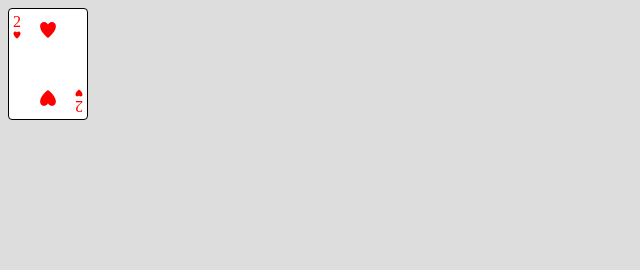
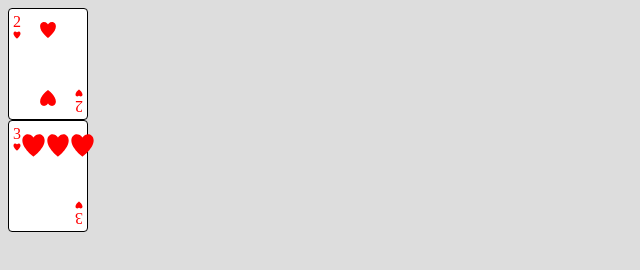
Before and after one commit to gazjosef/css-deck-of-cards, a plain HTML site: page index.html in a window 1280 px wide. Shown: the whole page, without its empty margins (0-640 px from the left). Drawn offline with Linux system fonts and the light colour scheme.

Commit message:
Basic Card JavaScript

```diff
--- a/index.html
+++ b/index.html
@@ -6,14 +6,10 @@
     <meta name="viewport" content="width=device-width, initial-scale=1.0" />
     <link rel="stylesheet" href="styles.css" />
     <title>Document</title>
+    <script src="script.js" defer></script>
   </head>
   <body>
-    <div class="card" data-suit="heart" data-value="2">
-      <div class="pip"></div>
-      <div class="pip"></div>
-
-      <div class="corner-number top">2</div>
-      <div class="corner-number bottom">2</div>
-    </div>
+    <div class="card" data-suit="heart" data-value="2"></div>
+    <div class="card" data-suit="heart" data-value="3"></div>
   </body>
 </html>
--- /dev/null
+++ b/script.js
@@ -0,0 +1,31 @@
+const cards = document.querySelectorAll(".card");
+
+cards.forEach(addCardElements);
+
+function addCardElements(card) {
+  const value = card.dataset.value;
+  //   const suit = card.dataset.suit;
+
+  const valueAsNumber = parseInt(value);
+
+  if (isNaN(valueAsNumber)) {
+  } else {
+    for (let i = 0; i < valueAsNumber; i++) {
+      const pip = document.createElement("div");
+      pip.classList.add("pip");
+      card.append(pip);
+    }
+  }
+
+  card.append(createCornerNumber("top", value));
+  card.append(createCornerNumber("bottom", value));
+}
+
+function createCornerNumber(position, value) {
+  const corner = document.createElement("div");
+  corner.textContent = value;
+  corner.classList.add("corner-number");
+  corner.classList.add(position);
+
+  return corner;
+}
```
